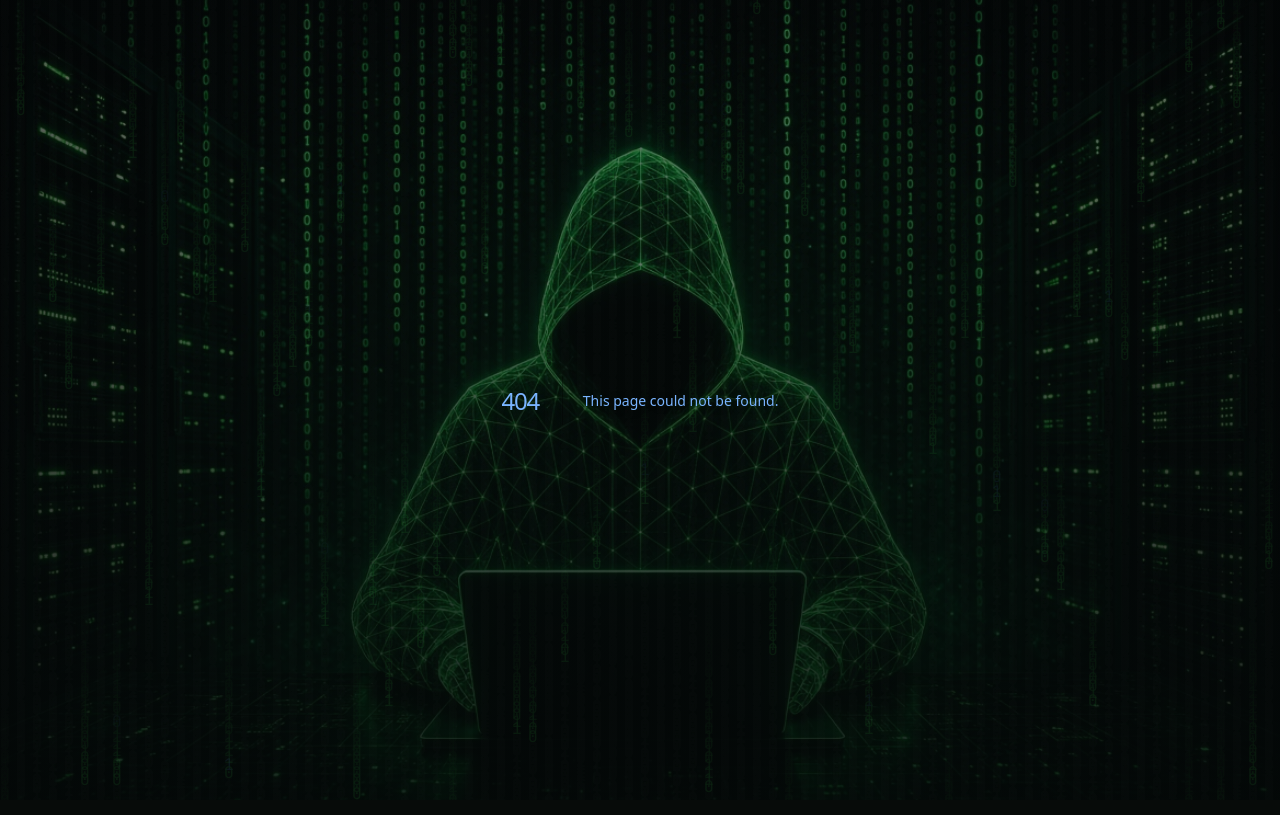
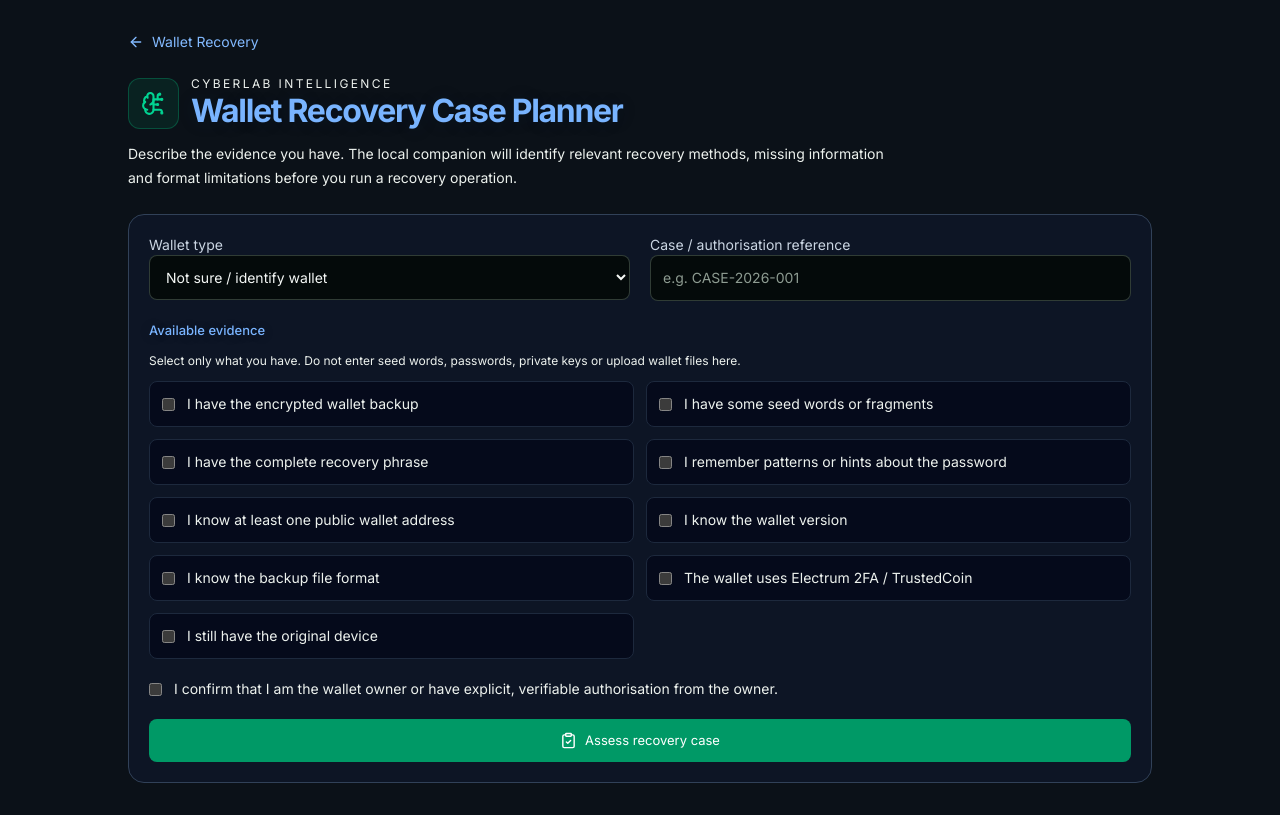
Before and after one commit to abelmiracle377-stack/cyberlab-ai, a Next.js app: page /wallet-recovery-intelligence in a window 1280 px wide. Before the commit this address had no page. Built offline with nearby package versions, Linux system fonts and the light colour scheme.

Commit message:
Add wallet recovery intelligence case planner UI

```diff
--- /dev/null
+++ b/app/wallet-recovery-intelligence/page.tsx
@@ -0,0 +1,101 @@
+"use client";
+
+import { useState } from "react";
+import Link from "next/link";
+import { ArrowLeft, BrainCircuit, ShieldCheck, ClipboardCheck, AlertTriangle, Loader2 } from "lucide-react";
+
+const BRIDGE = "http://127.0.0.1:8765";
+const walletTypes = [
+  ["bitcoin-core", "Bitcoin Core"],
+  ["ethereum-keystore", "Ethereum V3 keystore"],
+  ["metamask", "MetaMask"],
+  ["bip39", "BIP39 wallet / seed phrase"],
+  ["electrum", "Electrum"],
+  ["bip38", "BIP38 encrypted key"],
+  ["unknown", "Not sure / identify wallet"],
+] as const;
+const evidenceOptions = [
+  ["encryptedBackupAvailable", "I have the encrypted wallet backup"],
+  ["partialSeedAvailable", "I have some seed words or fragments"],
+  ["completeSeedAvailable", "I have the complete recovery phrase"],
+  ["passwordHintsAvailable", "I remember patterns or hints about the password"],
+  ["knownPublicAddressAvailable", "I know at least one public wallet address"],
+  ["walletVersionKnown", "I know the wallet version"],
+  ["backupFormatKnown", "I know the backup file format"],
+  ["twoFactorEnabled", "The wallet uses Electrum 2FA / TrustedCoin"],
+  ["originalDeviceAvailable", "I still have the original device"],
+] as const;
+
+type Assessment = {
+  status: string;
+  wallet_label: string;
+  execution_started: boolean;
+  recommended_methods: string[];
+  next_steps: string[];
+  blockers_and_limits: string[];
+  security: string[];
+  note: string;
+};
+
+export default function WalletRecoveryIntelligencePage() {
+  const [walletType, setWalletType] = useState("unknown");
+  const [authorizationReference, setAuthorizationReference] = useState("");
+  const [ownerConfirmed, setOwnerConfirmed] = useState(false);
+  const [evidence, setEvidence] = useState<Record<string, boolean>>({});
+  const [assessment, setAssessment] = useState<Assessment | null>(null);
+  const [busy, setBusy] = useState(false);
+  const [error, setError] = useState("");
+
+  async function assess() {
+    setBusy(true); setError(""); setAssessment(null);
+    try {
+      const token = sessionStorage.getItem("cyberlab.kaliBridgeToken") || "";
+      if (!token) throw new Error("Pair your local Kali companion first in Kali Connection.");
+      const response = await fetch(BRIDGE + "/wallet/recovery-assess", {
+        method: "POST",
+        headers: { "Content-Type": "application/json", Authorization: "Bearer " + token },
+        body: JSON.stringify({ walletType, ownerConfirmed, authorizationReference, evidence }),
+      });
+      const data = await response.json();
+      if (!response.ok) throw new Error(data.error || "The companion rejected the assessment.");
+      setAssessment(data);
+    } catch (cause) {
+      setError(cause instanceof Error ? cause.message : "Assessment failed.");
+    } finally {
+      setBusy(false);
+    }
+  }
+
+  return (
+    <main className="min-h-screen bg-[#0b1118] px-4 py-8 text-slate-100 sm:px-8">
+      <div className="mx-auto max-w-5xl space-y-6">
+        <Link href="/wallet-recovery" className="inline-flex items-center gap-2 text-sm text-slate-400 hover:text-white"><ArrowLeft size={16}/> Wallet Recovery</Link>
+        <header className="space-y-3">
+          <div className="flex items-center gap-3"><div className="rounded-xl border border-emerald-500/30 bg-emerald-500/10 p-3"><BrainCircuit className="text-emerald-400" size={25}/></div><div><p className="text-xs uppercase tracking-[0.2em] text-emerald-400">CyberLab Intelligence</p><h1 className="text-3xl font-semibold">Wallet Recovery Case Planner</h1></div></div>
+          <p className="max-w-3xl text-sm leading-6 text-slate-400">Describe the evidence you have. The local companion will identify relevant recovery methods, missing information and format limitations before you run a recovery operation.</p>
+        </header>
+
+        <section className="grid gap-5 rounded-2xl border border-slate-700 bg-slate-900/70 p-5 md:grid-cols-2">
+          <label className="space-y-2 text-sm"><span className="text-slate-300">Wallet type</span><select value={walletType} onChange={e => setWalletType(e.target.value)} className="w-full rounded-lg border border-slate-700 bg-slate-950 p-3">{walletTypes.map(([value,label]) => <option key={value} value={value}>{label}</option>)}</select></label>
+          <label className="space-y-2 text-sm"><span className="text-slate-300">Case / authorisation reference</span><input value={authorizationReference} onChange={e => setAuthorizationReference(e.target.value)} maxLength={160} placeholder="e.g. CASE-2026-001" className="w-full rounded-lg border border-slate-700 bg-slate-950 p-3"/></label>
+          <div className="space-y-3 md:col-span-2"><h2 className="font-medium">Available evidence</h2><p className="text-xs text-slate-500">Select only what you have. Do not enter seed words, passwords, private keys or upload wallet files here.</p><div className="grid gap-3 sm:grid-cols-2">{evidenceOptions.map(([key,label]) => <label key={key} className="flex items-start gap-3 rounded-lg border border-slate-800 bg-slate-950/70 p-3 text-sm text-slate-300"><input type="checkbox" checked={evidence[key] === true} onChange={e => setEvidence(current => ({...current, [key]: e.target.checked}))} className="mt-1 accent-emerald-500"/>{label}</label>)}</div></div>
+          <label className="flex items-start gap-3 text-sm text-slate-300 md:col-span-2"><input type="checkbox" checked={ownerConfirmed} onChange={e => setOwnerConfirmed(e.target.checked)} className="mt-1 accent-emerald-500"/>I confirm that I am the wallet owner or have explicit, verifiable authorisation from the owner.</label>
+          <button onClick={assess} disabled={busy} className="inline-flex items-center justify-center gap-2 rounded-lg bg-emerald-600 px-5 py-3 font-medium text-white hover:bg-emerald-500 disabled:opacity-50 md:col-span-2">{busy ? <Loader2 className="animate-spin" size={17}/> : <ClipboardCheck size={17}/>} {busy ? "Assessing case…" : "Assess recovery case"}</button>
+        </section>
+
+        {error && <div role="alert" className="rounded-xl border border-red-500/30 bg-red-500/10 p-4 text-sm text-red-300">{error}</div>}
+        {assessment && <section className="space-y-5 rounded-2xl border border-slate-700 bg-slate-900/70 p-5">
+          <div className="flex flex-wrap items-center justify-between gap-3"><div><p className="text-xs uppercase tracking-wider text-slate-500">Assessment result</p><h2 className="text-xl font-semibold">{assessment.wallet_label}</h2></div><span className={"rounded-full px-3 py-1 text-xs "+(assessment.status === "ready_for_operator_review" ? "bg-emerald-500/15 text-emerald-300" : "bg-amber-500/15 text-amber-300")}>{assessment.status.replaceAll("_"," ")}</span></div>
+          <div className="grid gap-5 md:grid-cols-2">
+            <div><h3 className="mb-2 font-medium">Recommended methods</h3><ul className="list-disc space-y-2 pl-5 text-sm text-slate-300">{assessment.recommended_methods.map((item,i)=><li key={i}>{item}</li>)}</ul></div>
+            <div><h3 className="mb-2 font-medium">Next steps</h3><ul className="list-disc space-y-2 pl-5 text-sm text-slate-300">{assessment.next_steps.map((item,i)=><li key={i}>{item}</li>)}</ul></div>
+          </div>
+          <div><h3 className="mb-2 flex items-center gap-2 font-medium"><AlertTriangle size={16} className="text-amber-400"/> Blockers and limitations</h3><ul className="list-disc space-y-2 pl-5 text-sm text-slate-400">{assessment.blockers_and_limits.map((item,i)=><li key={i}>{item}</li>)}</ul></div>
+          <div className="rounded-lg border border-emerald-500/20 bg-emerald-500/5 p-3"><p className="flex items-center gap-2 text-sm font-medium text-emerald-300"><ShieldCheck size={16}/> Local-first security boundary</p><ul className="mt-2 list-disc space-y-1 pl-5 text-xs text-slate-400">{assessment.security.map((item,i)=><li key={i}>{item}</li>)}</ul></div>
+          <p className="text-xs text-slate-500">{assessment.note}</p>
+          <p className="text-xs font-medium text-amber-300">No recovery operation was started. Use the existing Wallet Recovery workspace to run a separately confirmed local operation.</p>
+        </section>}
+      </div>
+    </main>
+  );
+}
```
